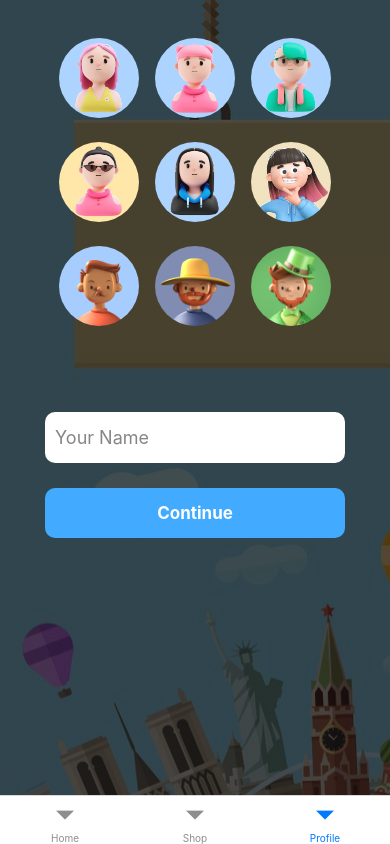
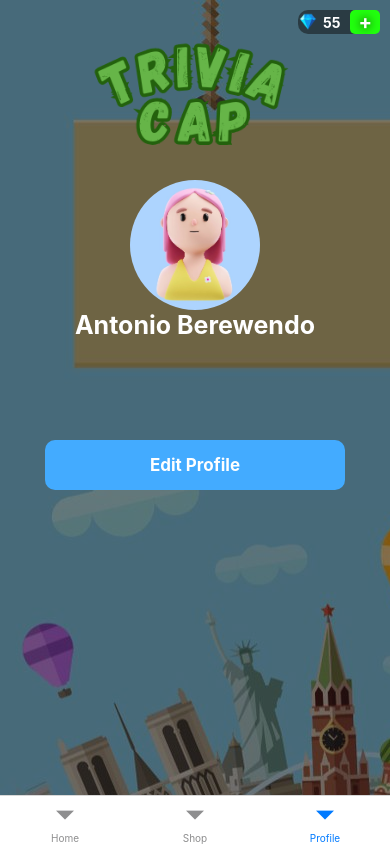
Before and after one commit to bransyahtan/Trivia-Cap, a React Native app in the folder FE_React/: screen /Profile in a window 390 px wide. Built offline with nearby package versions, Linux system fonts and the light colour scheme; what expo-web-browser would draw is missing.

Commit message:
profile dan edit

```diff
--- a/FE_React/src/routes/route.tsx
+++ b/FE_React/src/routes/route.tsx
@@ -7,9 +7,28 @@ import ShopScreen from "../screen/ShopScreen";
 import LoginScreen from "../screen/LoginScreen";
 import LobyScreen from "../screen/LobyScreen";
 import ProfileScreen from "../screen/ProfileScreen";
+import EditProfileScreen from "../screen/EditProfileScreen";
 
 const Stack = createStackNavigator();
 const Tab = createBottomTabNavigator();
+const ProfileStack = createStackNavigator();
+
+const ProfileStackNavigator = () => {
+  return (
+    <ProfileStack.Navigator>
+      <ProfileStack.Screen
+        name="Profile"
+        component={ProfileScreen}
+        options={{ headerShown: false }}
+      />
+      <ProfileStack.Screen
+        name="EditProfile"
+        component={EditProfileScreen}
+        options={{ headerShown: false }}
+      />
+    </ProfileStack.Navigator>
+  );
+};
 
 const MainApp = () => {
   return (
@@ -26,7 +45,7 @@ const MainApp = () => {
       />
       <Tab.Screen
         name="Profile"
-        component={ProfileScreen}
+        component={ProfileStackNavigator}
         options={{ headerShown: false }}
       />
     </Tab.Navigator>
--- /dev/null
+++ b/FE_React/src/screen/EditProfileScreen.tsx
@@ -0,0 +1,89 @@
+import React from "react";
+import {
+  FlatList,
+  Image,
+  ImageBackground,
+  ScrollView,
+  StatusBar,
+  StyleSheet,
+  Text,
+  TouchableOpacity,
+  View,
+} from "react-native";
+import MyTextInput from "../components/FormInput";
+import MyButton from "../components/Button";
+
+const data = [
+  { id: 1, image: require("../../assets/avatar/avatar1.png") },
+  { id: 2, image: require("../../assets/avatar/avatar2.png") },
+  { id: 3, image: require("../../assets/avatar/avatar3.png") },
+  { id: 4, image: require("../../assets/avatar/avatar4.png") },
+  { id: 5, image: require("../../assets/avatar/avatar5.png") },
+  { id: 6, image: require("../../assets/avatar/avatar6.png") },
+  { id: 7, image: require("../../assets/avatar/avatar7.png") },
+  { id: 8, image: require("../../assets/avatar/avatar8.png") },
+  { id: 9, image: require("../../assets/avatar/avatar9.png") },
+];
+
+export default function EditProfileScreen() {
+  const renderItem = ({ item }: any) => (
+    <TouchableOpacity
+      onPress={() => handleAvatarClick(item.id)}
+      style={styles.avatarContainer}
+    >
+      <Image source={item.image} style={styles.avatarImage} />
+    </TouchableOpacity>
+  );
+
+  const handleAvatarClick = (avatarId: number) => {
+    console.log(`Avatar clicked: ${avatarId}`);
+  };
+
+  return (
+    <ImageBackground
+      source={require("../../assets/images/bg1.png")}
+      style={{ flex: 1, opacity: 0.95 }}
+    >
+      <ScrollView style={{ backgroundColor: "rgba(0,0,0,0.7)" }}>
+        <StatusBar />
+        <View style={{ alignItems: "center" }}>
+          <View>
+            <FlatList
+              data={data}
+              numColumns={3}
+              renderItem={renderItem}
+              keyExtractor={(item) => item.id.toString()}
+              contentContainerStyle={{ marginTop: 30 }}
+            />
+          </View>
+
+          <View style={{ marginTop: 50 }}>
+            <MyTextInput placeholder="Your Name" />
+          </View>
+          <View style={{ marginTop: 5, alignItems: "center" }}>
+            <MyButton
+              text="Continue"
+              background="#39A7FF"
+              textColor="white"
+              navigateTo="Profile"
+            />
+          </View>
+        </View>
+      </ScrollView>
+    </ImageBackground>
+  );
+}
+
+const styles = StyleSheet.create({
+  avatarContainer: {
+    flex: 1,
+    alignItems: "center",
+    margin: 8,
+  },
+  avatarImage: {
+    width: 80,
+    height: 80,
+    borderRadius: 40,
+    marginBottom: 8,
+  },
+});
--- a/FE_React/src/screen/LoginScreen.tsx
+++ b/FE_React/src/screen/LoginScreen.tsx
@@ -62,7 +62,9 @@ export default function LoginScreen() {
             name: user.name,
           }
         );
-        await AsyncStorage.setItem("user", JSON.stringify(response.data.data));
+
+        console.log(response.data);
+        // await AsyncStorage.setItem("user", JSON.stringify(response.data.data));
         // navigate.navigate("SelectProfile" as never);
       }
     } else {
--- a/FE_React/src/screen/ProfileScreen.tsx
+++ b/FE_React/src/screen/ProfileScreen.tsx
@@ -1,6 +1,5 @@
-import React from "react";
+import React, { useState, useEffect } from "react";
 import {
-  FlatList,
   Image,
   ImageBackground,
   ScrollView,
@@ -10,34 +9,52 @@ import {
   TouchableOpacity,
   View,
 } from "react-native";
-import MyTextInput from "../components/FormInput";
 import MyButton from "../components/Button";
+import TopUpButton from "../components/TopUpButton";
+import AsyncStorage from "@react-native-async-storage/async-storage";
+import { useNavigation } from "@react-navigation/core";
 
-const data = [
-  { id: 1, image: require("../../assets/avatar/avatar1.png") },
-  { id: 2, image: require("../../assets/avatar/avatar2.png") },
-  { id: 3, image: require("../../assets/avatar/avatar3.png") },
-  { id: 4, image: require("../../assets/avatar/avatar4.png") },
-  { id: 5, image: require("../../assets/avatar/avatar5.png") },
-  { id: 6, image: require("../../assets/avatar/avatar6.png") },
-  { id: 7, image: require("../../assets/avatar/avatar7.png") },
-  { id: 8, image: require("../../assets/avatar/avatar8.png") },
-  { id: 9, image: require("../../assets/avatar/avatar9.png") },
-];
+interface UserInfo {
+  picture?: string;
+  email: string;
+  verified_email: boolean;
+  name: string;
+}
 
-export default function ProfileScreen() {
-  const renderItem = ({ item }: any) => (
-    <TouchableOpacity
-      onPress={() => handleAvatarClick(item.id)}
-      style={styles.avatarContainer}
-    >
-      <Image source={item.image} style={styles.avatarImage} />
-    </TouchableOpacity>
-  );
+export default function HomeScreen() {
+  const navigation = useNavigation();
+  const [user, setUser] = useState<UserInfo | null>(null);
 
-  const handleAvatarClick = (avatarId: number) => {
-    console.log(`Avatar clicked: ${avatarId}`);
-    // Tambahkan logika atau pemrosesan tambahan sesuai kebutuhan
+  useEffect(() => {
+    getUser();
+  }, []);
+
+  const getUser = async () => {
+    try {
+      const data = await AsyncStorage.getItem("user");
+      console.log(data);
+      if (data) {
+        const userData = JSON.parse(data) as UserInfo;
+        setUser(userData);
+      }
+    } catch (error) {
+      console.error("Error getting user data:", error);
+    }
+  };
+
+  const handleLogout = async () => {
+    try {
+      await AsyncStorage.removeItem("user");
+
+      setUser(null);
+    } catch (error) {
+      console.error("Error during logout:", error);
+    }
+  };
+
+  const handleTopUp = () => {
+    navigation.navigate("Shop" as never);
+    console.log("aaaa");
   };
 
   return (
@@ -45,24 +62,46 @@ export default function ProfileScreen() {
       source={require("../../assets/images/bg1.png")}
       style={{ flex: 1, opacity: 0.95 }}
     >
-      <ScrollView style={{ backgroundColor: "rgba(0,0,0,0.7)" }}>
+      <ScrollView style={{ backgroundColor: "rgba(0,0,0,0.5)" }}>
         <StatusBar />
+
+        <TopUpButton onPress={handleTopUp} />
+
         <View style={{ alignItems: "center" }}>
-          <View>
-            <FlatList
-              data={data}
-              numColumns={3}
-              renderItem={renderItem}
-              keyExtractor={(item) => item.id.toString()}
-              contentContainerStyle={{ marginTop: 30 }}
+          <Image
+            source={require("../../assets/images/2.png")}
+            style={{ width: 430, height: 130, borderRadius: 65, marginTop: 30 }}
+          />
+
+          <View style={{ marginTop: 20 }}>
+            <Image
+              source={require("../../assets/avatar/avatar1.png")}
+              style={{
+                width: 130,
+                height: 130,
+                borderRadius: 65,
+                alignSelf: "center",
+              }}
             />
+            <Text
+              style={{
+                color: "white",
+                fontSize: 25,
+                fontWeight: "bold",
+                textAlign: "center",
+              }}
+            >
+              Antonio Berewendo
+            </Text>
           </View>
 
-          <View style={{ marginTop: 50 }}>
-            <MyTextInput placeholder="Your Name" />
-          </View>
-          <View style={{ marginTop: 5, alignItems: "center" }}>
-            <MyButton text="Continue" background="#39A7FF" textColor="white" />
+          <View style={{ marginTop: 80, alignItems: "center" }}>
+            <MyButton
+              text="Edit Profile"
+              background="#39A7FF"
+              textColor="white"
+              navigateTo="EditProfile"
+            />
           </View>
         </View>
       </ScrollView>
@@ -70,16 +109,4 @@ export default function ProfileScreen() {
   );
 }
 
-const styles = StyleSheet.create({
-  avatarContainer: {
-    flex: 1,
-    alignItems: "center",
-    margin: 8,
-  },
-  avatarImage: {
-    width: 80,
-    height: 80,
-    borderRadius: 40,
-    marginBottom: 8,
-  },
-});
+const styles = StyleSheet.create({});
```
